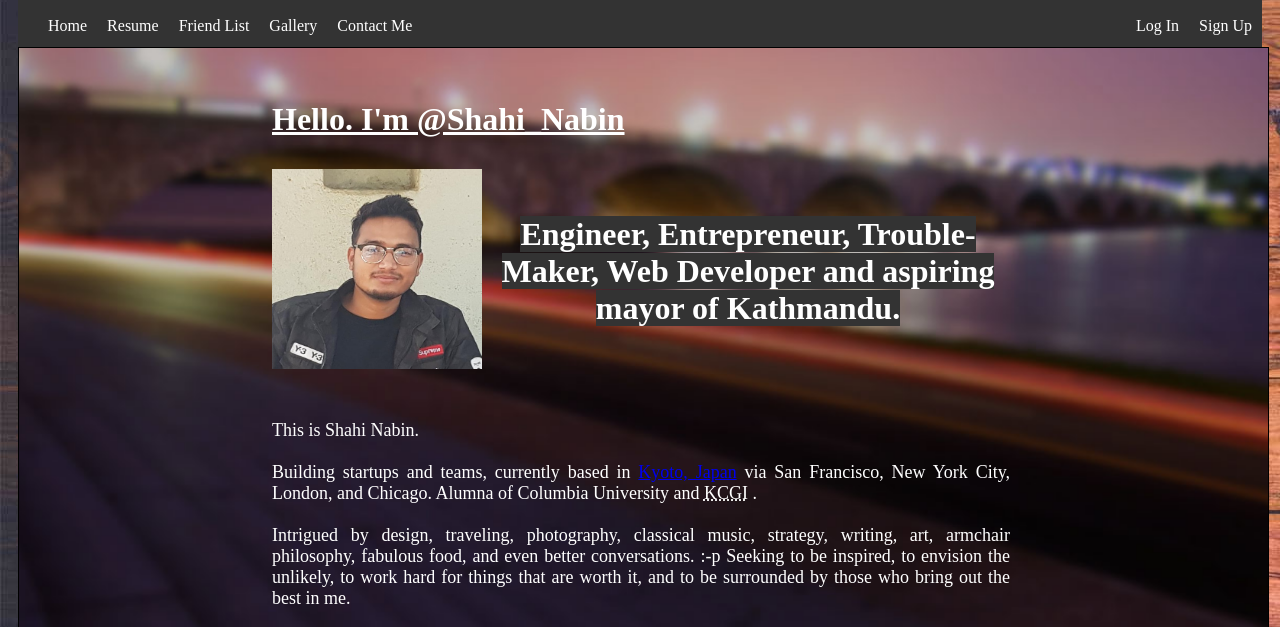
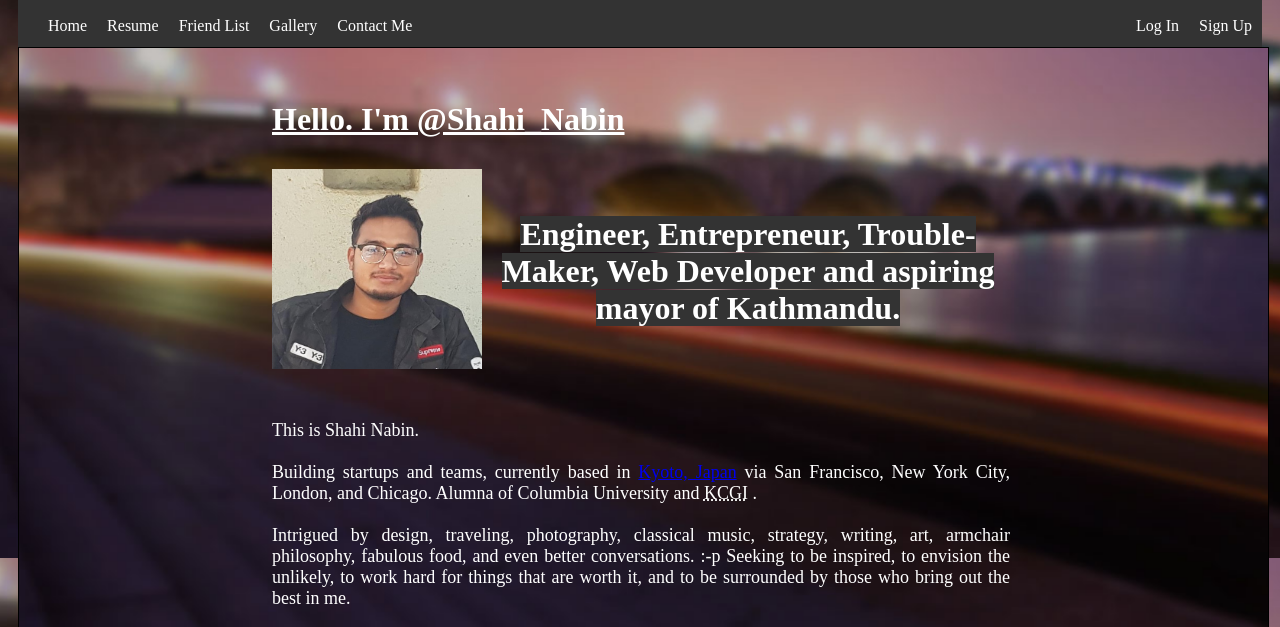
Before and after one commit to ShahiNabin/individual_project, a plain HTML site: page index.html in a window 1280 px wide. Shown: the part 86-713 px from the top of the page. Drawn offline with Linux system fonts and the light colour scheme.

Commit message:
Update index.html

```diff
--- a/index.html
+++ b/index.html
@@ -10,7 +10,7 @@
 	<style>
 	</style>
 </head>
-<body style="background-image: url(img/bg1.jpg); color: white; padding: 10px">
+<body style="background-image: url('img/12.png'); color: white; padding: 10px">
 <!--Header part-->
 <div class="header">
 		<h1> Welcome to EvoWorld</h1>
```
